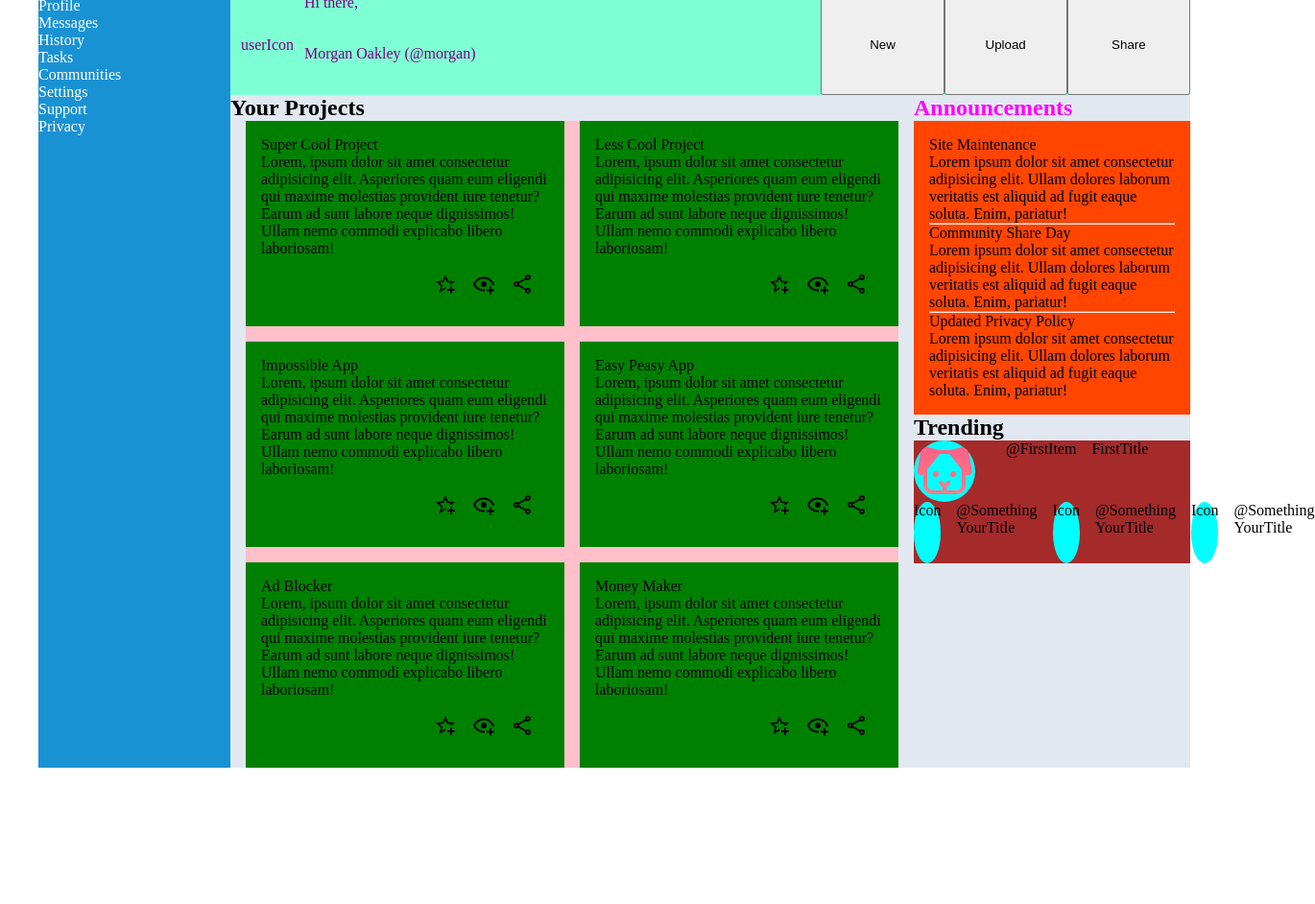
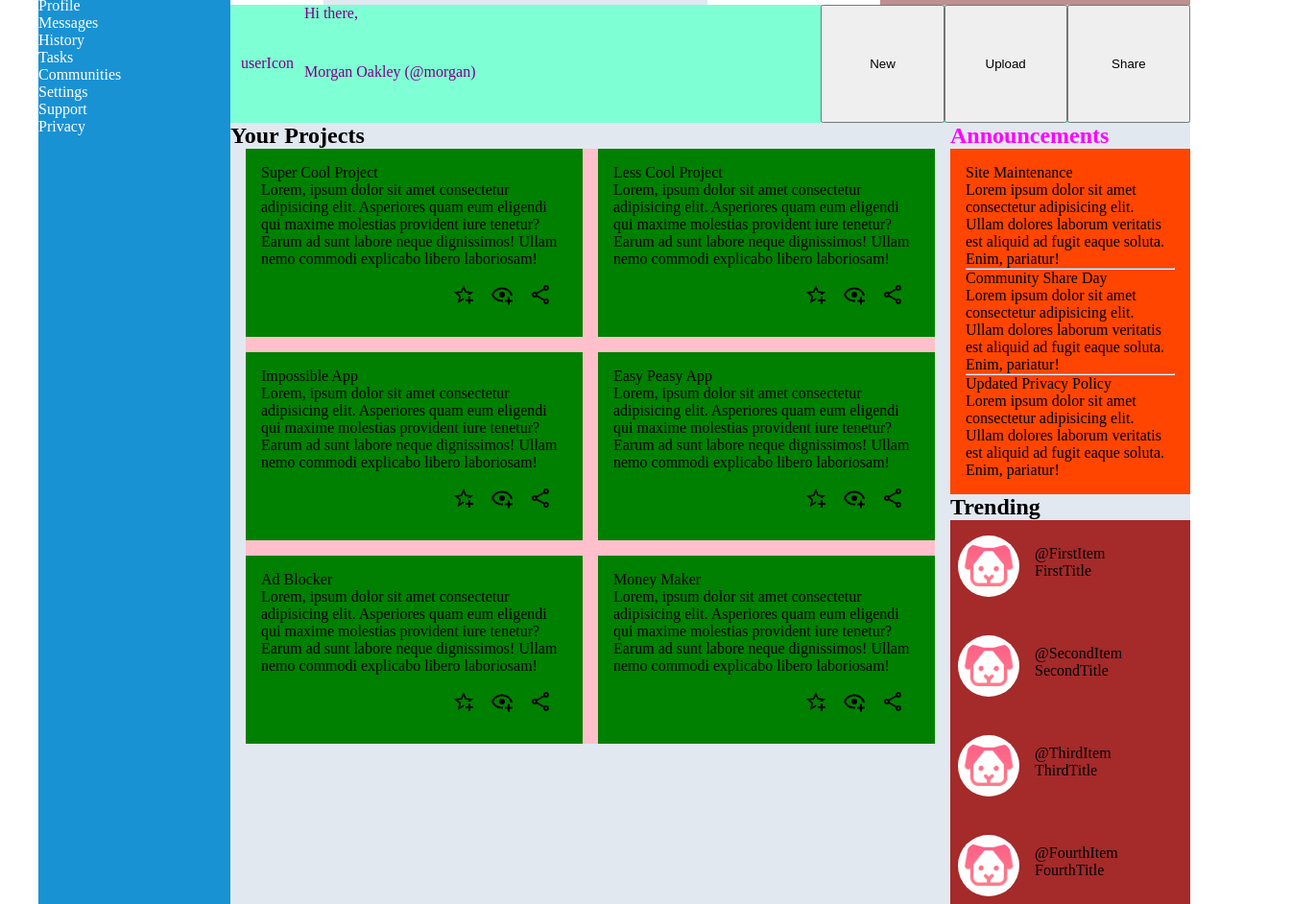
Before and after one commit to joshunk/odinAdminDashboard, a plain HTML site: page index.html in a window 1280 px wide. Shown: the part 76-1018 px from the top of the page at 96% size, 1370 px wide, since content can reach past the window. Before the commit the page ends 876 px from the top, so only its background shows below. Drawn offline with Linux system fonts and the light colour scheme.

Commit message:
Add in assets for dashboard column, fix Trending layout

```diff
--- a/index.html
+++ b/index.html
@@ -167,21 +167,37 @@
           <div class="trendingSection">
             <div class="trendingCard">
               <img class="trendingIcon" src="./assets/dog.png" alt="dog icon">
-              <p><div class="trendingUser">@FirstItem</div>
-              <div class ="trendingTitle">FirstTitle</div></p>
+              <div>
+                <span class="trendingUser">@FirstItem</span>
+                <br>
+                <span class ="trendingTitle">FirstTitle</span>
             </div>
             <div class="trendingCard">
-              <p class="trendingIcon">Icon</p>
-              <p class="trendingUser">@Something <br>
-            YourTitle</p>
+                <img class="trendingIcon" src="./assets/dog.png" alt="dog icon">
+                <div>
+                  <span class="trendingUser">@SecondItem</span>
+                  <br>
+                  <span class="trendingTitle">SecondTitle</span>
+                </div>
+            </div>
             <div class="trendingCard">
-              <p class="trendingIcon">Icon</p>
-              <p class="trendingUser">@Something <br>
-            YourTitle</p>
+              <img class="trendingIcon" src="./assets/dog.png" alt="dog icon">
+              <div>
+                <span class="trendingUser">@ThirdItem</span>
+                <br>
+                <span class="trendingTitle">ThirdTitle</span>
+              </div>
+            </div>
             <div class="trendingCard">
-              <p class="trendingIcon">Icon</p>
-              <p class="trendingUser">@Something <br>
-            YourTitle</p>
+              <img class="trendingIcon" src="./assets/dog.png" alt="dog icon">
+              <div>
+                <span class="trendingUser">@FourthItem</span>
+                <br>
+                <span class="trendingTitle">FourthTitle</span>
+              </div>
+            </div>
+
+
           </div>
         </div>
       </div>
--- a/style.css
+++ b/style.css
@@ -113,17 +113,31 @@ body{
 
 .trendingSection{
     background-color: brown;
+    height: auto;
 }
 
 .trendingCard{
     display: flex;
-    gap:1em;
+    gap: 1em;
+    align-items: center;
+    justify-content: left;
+    flex-wrap: wrap;
 }
 
 .trendingIcon{
     border-radius: 50%;
     height: 4rem;
-    background-color: aqua;
+    background-color: white;
+    grid-column: 1;
+    grid-row: 1/2;
+    margin-top: 1em;
+    margin-bottom: 0.5em;
+    margin-left: 0.5em;
+    padding: 0.25em;
+}
+
+.trendingUser{
+    grid-column: 2;
 }
 
 .cardIcons{
```
Also changed, not shown: assets/account-group.svg (added), assets/account.svg (added), assets/clock-time-three.svg (added), assets/cog.svg (added), assets/help-box.svg (added), assets/home.png (added), assets/message.svg (added), assets/mirror-rectangle.svg (added), assets/note-multiple.svg (added), assets/shield-check.svg (added).
